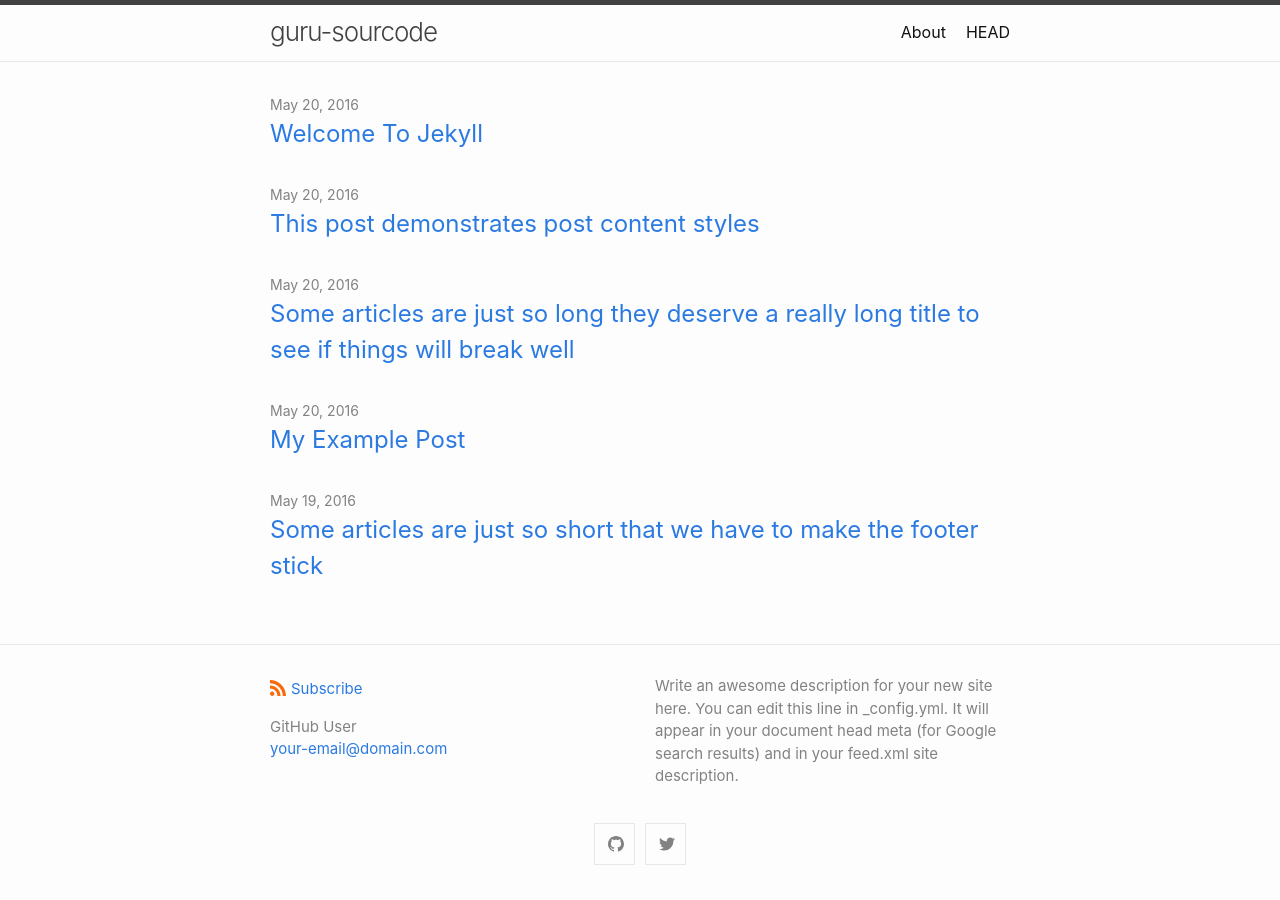
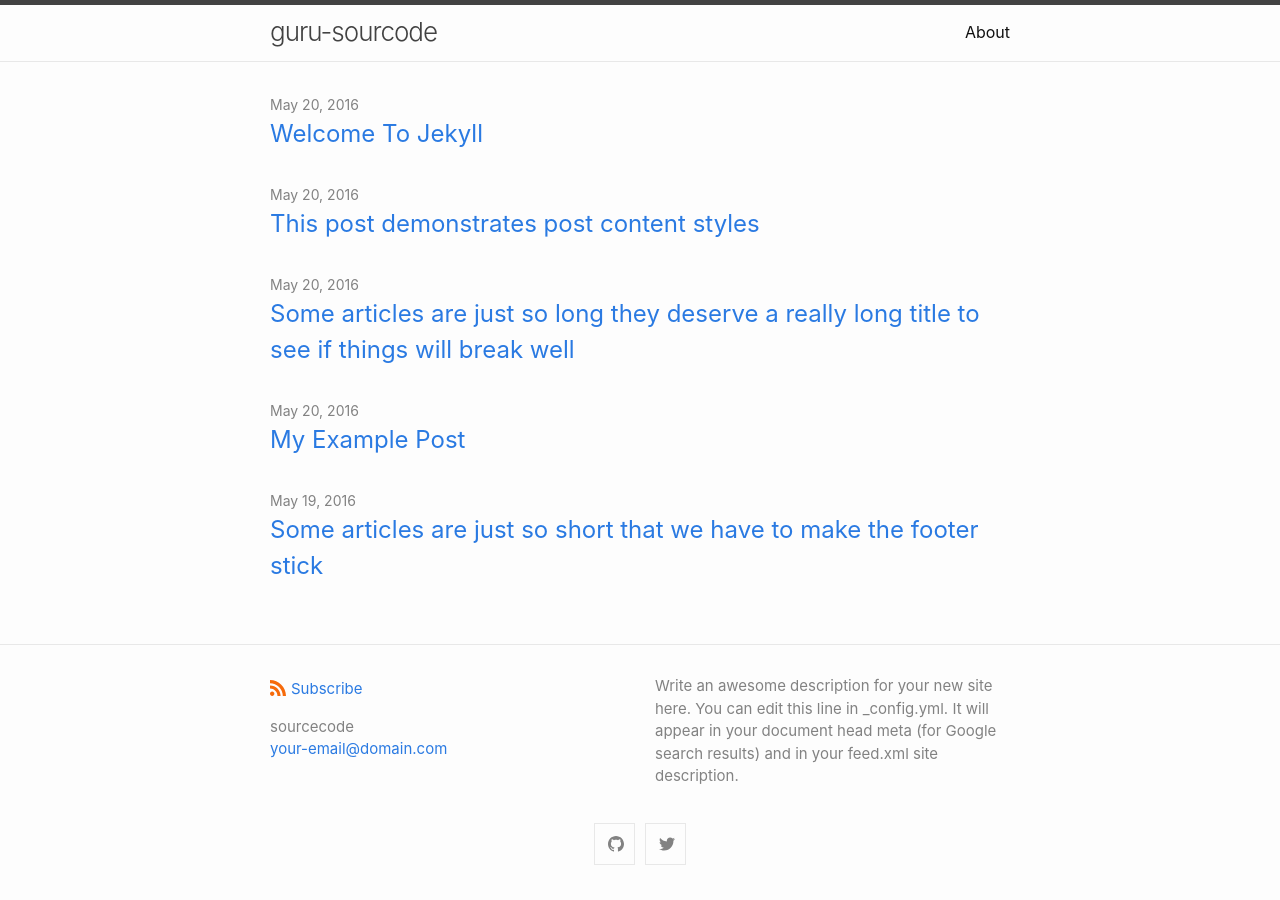
Before and after one commit to guru-sourcecode/guru-sourcecode.github.io, a Jekyll site: the page built from index.md, in a window 1280 px wide. Built offline with Jekyll 4.4.1, drawn with Linux system fonts in a browser that asks for light colours; part of the change alters nothing that is shown.

Commit message:
Update config

```diff
--- a/_config.yml
+++ b/_config.yml
@@ -1,6 +1,6 @@
 title: guru-sourcode
 author:
-  name: GitHub User
+  name: sourcecode
   email: your-email@domain.com
 description: > # this means to ignore newlines until "show_excerpts:"
   Write an awesome description for your new site here. You can edit this
@@ -16,8 +16,8 @@ minima:
 
   # generate social links in footer
   social_links:
-    twitter: jekyllrb
-    github:  jekyll
+    twitter: twitter
+    github:  guru-sourceode
     # devto: jekyll
     # dribbble: jekyll
     # facebook: jekyll
```
Also changed, not shown: Gemfile.lock (added), 1 other file.
